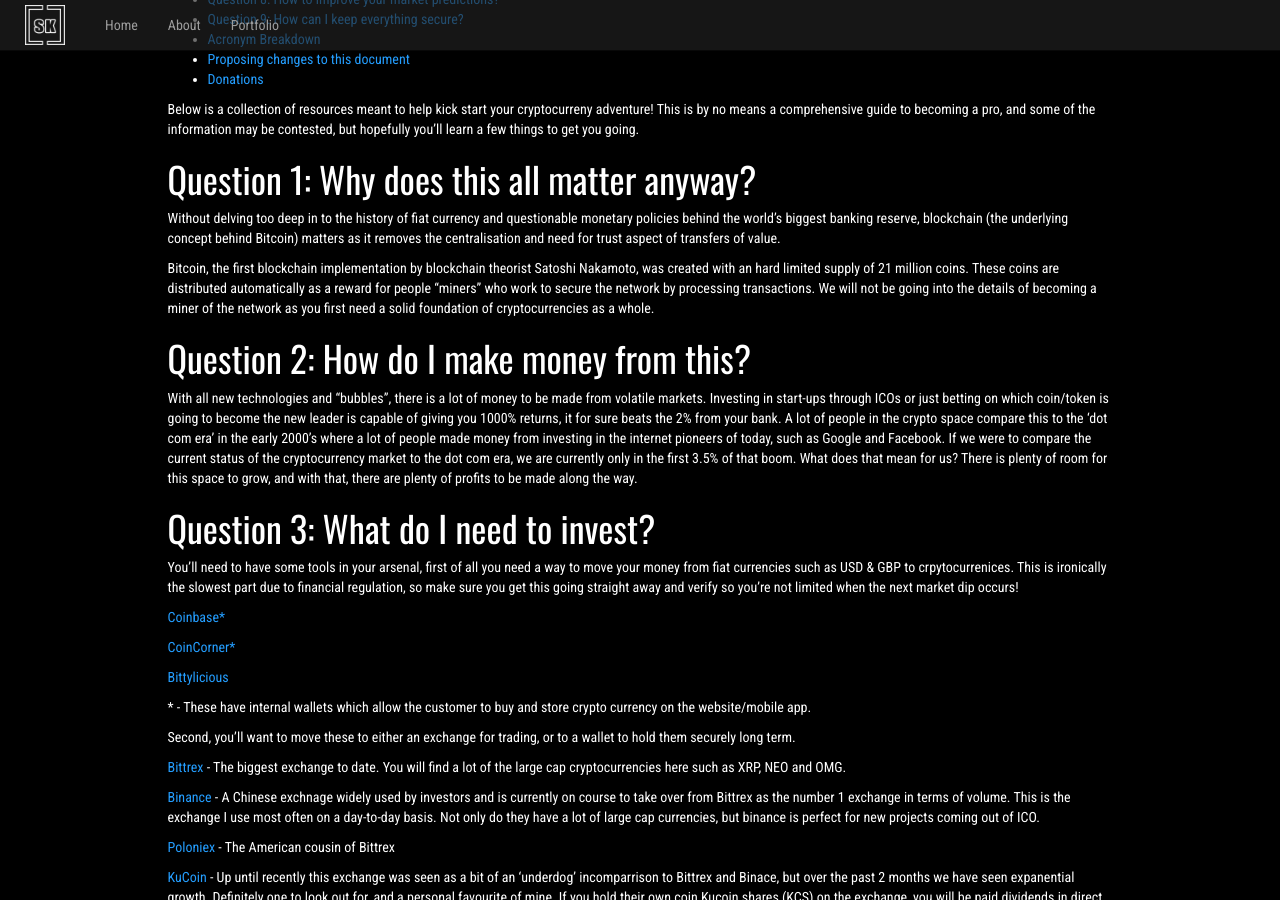
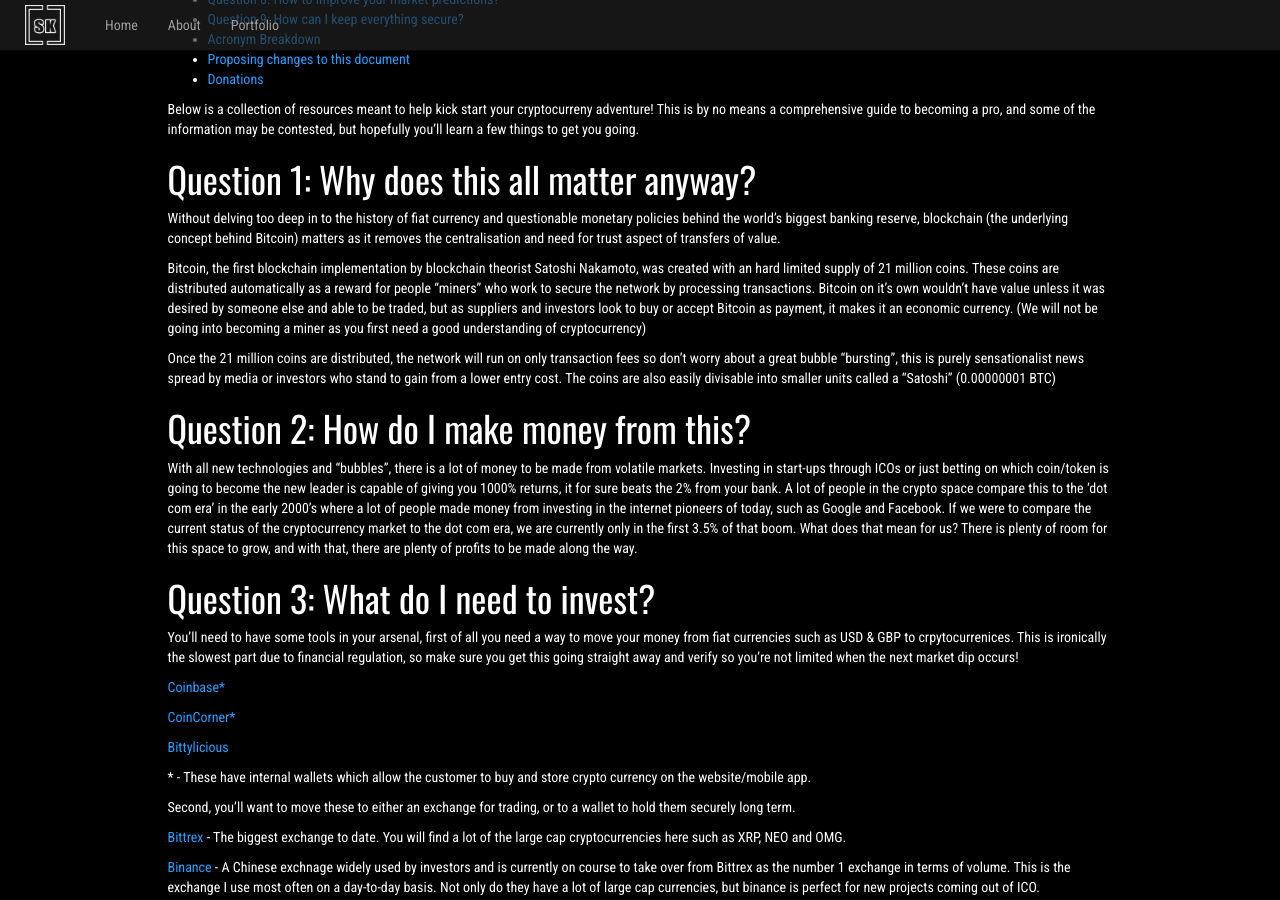
Before and after one commit to stevenkissack/stevokk.github.io, a Jekyll site: the page built from _pages/crypto-resources.md, in a window 1280 px wide and 900 px high, scrolled down 741 px. Built offline with Jekyll 4.4.1, drawn with Linux system fonts in a browser that asks for light colours.

Commit message:
expand entry paragraph

```diff
--- a/_pages/crypto-resources.md
+++ b/_pages/crypto-resources.md
@@ -14,7 +14,9 @@
 
 Without delving too deep in to the history of fiat currency and questionable monetary policies behind the world's biggest banking reserve, blockchain (the underlying concept behind Bitcoin) matters as it removes the centralisation and need for trust aspect of transfers of value.
 
-Bitcoin, the first blockchain implementation by blockchain theorist Satoshi Nakamoto, was created with an hard limited supply of 21 million coins. These coins are distributed automatically as a reward for people "miners" who work to secure the network by processing transactions. We will not be going into the details of becoming a miner of the network as you first need a solid foundation of cryptocurrencies as a whole.
+Bitcoin, the first blockchain implementation by blockchain theorist Satoshi Nakamoto, was created with an hard limited supply of 21 million coins. These coins are distributed automatically as a reward for people "miners" who work to secure the network by processing transactions. Bitcoin on it's own wouldn't have value unless it was desired by someone else and able to be traded, but as suppliers and investors look to buy or accept Bitcoin as payment, it makes it an economic currency. (We will not be going into becoming a miner as you first need a good understanding of cryptocurrency)
+
+Once the 21 million coins are distributed, the network will run on only transaction fees so don't worry about a great bubble "bursting", this is purely sensationalist news spread by media or investors who stand to gain from a lower entry cost. The coins are also easily divisable into smaller units called a "Satoshi" (0.00000001 BTC)
 
 # Question 2: How do I make money from this?
 
```
